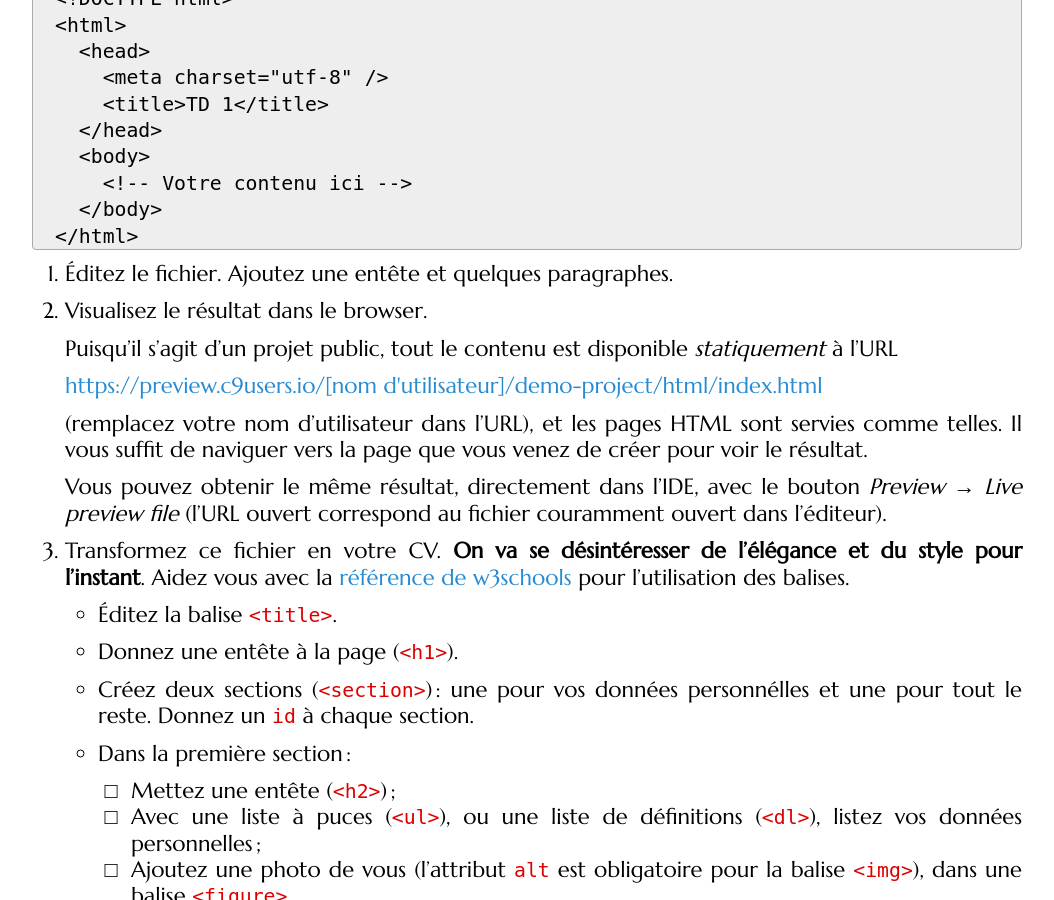
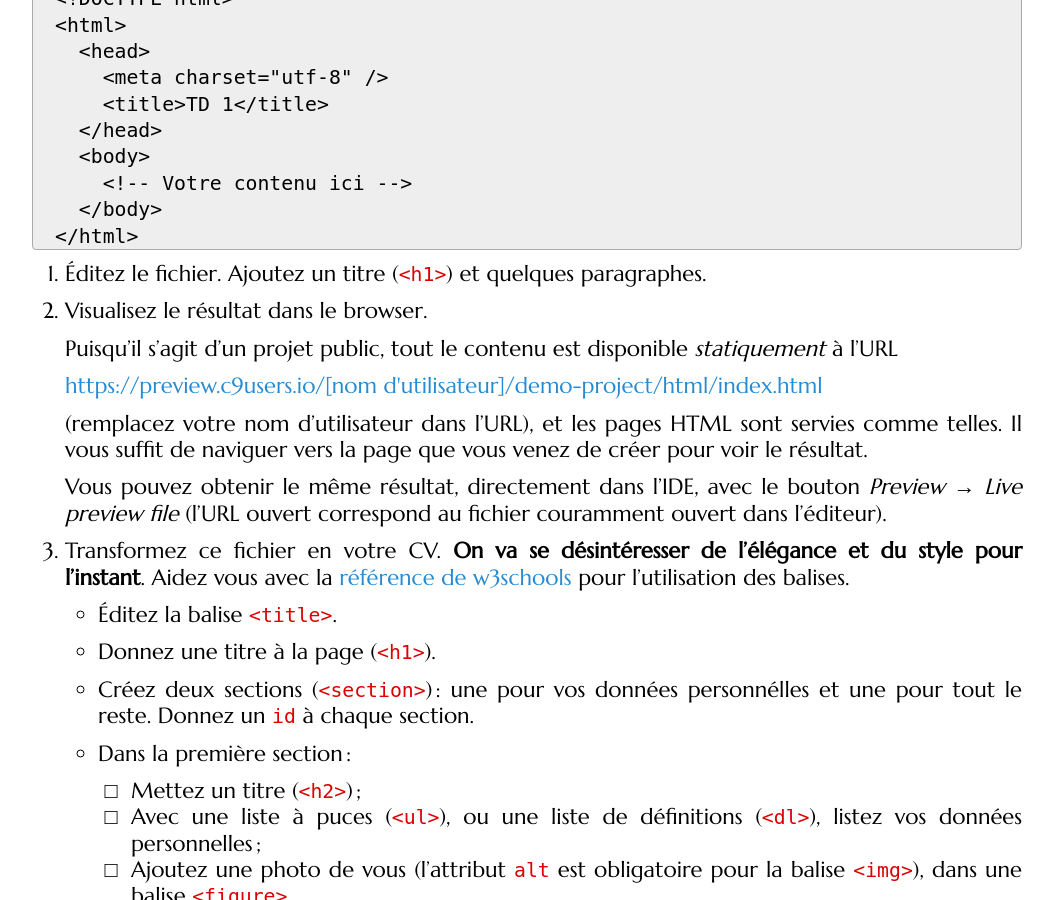
Before and after one commit to defeo/aws, a Jekyll site: the page built from _tutorials/tutorial1.md, in a window 1280 px wide and 900 px high, scrolled down 2258 px. Shown: the whole window, without its empty margins (113-1167 px from the left). Built offline with Jekyll 4.4.1, drawn with Linux system fonts in a browser that asks for light colours; some web fonts are replaced; some of the changed text lies outside the part shown.

Commit message:
Minor corrections

```diff
--- a/_tutorials/tutorial1.md
+++ b/_tutorials/tutorial1.md
@@ -48,7 +48,7 @@ Partez de ce squelette
 </html>
 ~~~
 
-1. Éditez le fichier. Ajoutez une entête et quelques paragraphes.
+1. Éditez le fichier. Ajoutez un titre (`<h1>`) et quelques paragraphes.
 
 3. Visualisez le résultat dans le browser.
 
@@ -72,7 +72,7 @@ Partez de ce squelette
 
    - Éditez la balise `<title>`.
 
-   - Donnez une entête à la page (`<h1>`).
+   - Donnez une titre à la page (`<h1>`).
 
    - Créez deux sections (`<section>`) : une pour vos données
      personnélles et une pour tout le reste. Donnez un `id` à chaque
@@ -80,7 +80,7 @@ Partez de ce squelette
 
    - Dans la première section :
 
-	 - Mettez une entête (`<h2>`) ;
+	 - Mettez un titre (`<h2>`) ;
 	 - Avec une liste à puces (`<ul>`), ou une liste de définitions
        (`<dl>`), listez vos données personnelles ;
 	 - Ajoutez une photo de vous (l'attribut `alt` est obligatoire
@@ -174,7 +174,7 @@ sur Google. L'URL utilisée par la recherche Google varie selon
 l'interface, mais une URL standard aura à peu près cette forme
 
 ~~~
-https://www.google.com/search?q=ma+recherche&hl=fr
+https://www.google.fr/search?q=ma+recherche&hl=fr
 ~~~
 
 Le point d'interrogation `?` sépare l'adresse de la page de ses
```
